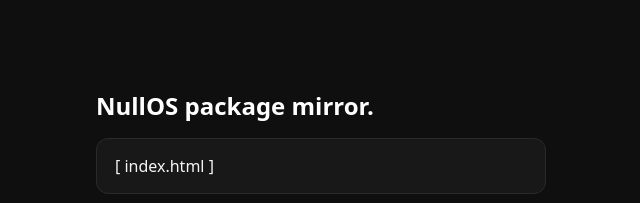
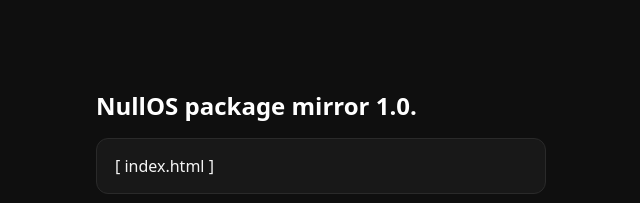
Before and after one commit to bardiahoseinpoor2/nullos-repo, a plain HTML site: page index.html in a window 1280 px wide. Shown: the part 228-431 px from the top of the page, 319-959 px from the left. Drawn offline with Linux system fonts and the light colour scheme.

Commit message:
update index.html

```diff
--- a/index.html
+++ b/index.html
@@ -1,5 +1,5 @@
 <div class="container">
-    <h2>NullOS package mirror.</h2>
+    <h2>NullOS package mirror 1.0.</h2>
     <a href="/index.html" class="card"> [ index.html ] </a>
     <a class="card" href="/repo.json"> [ repo.json ] </a>
 
```
